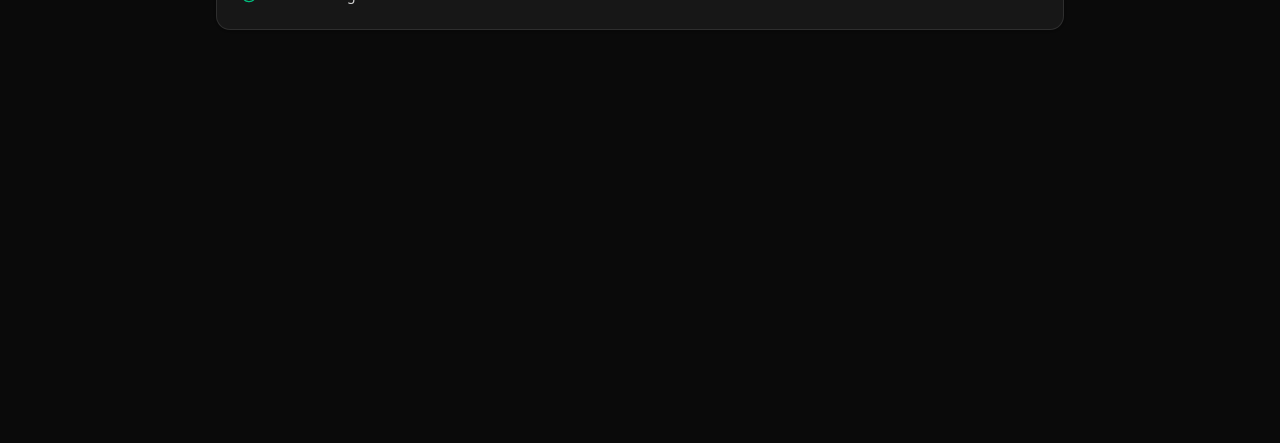
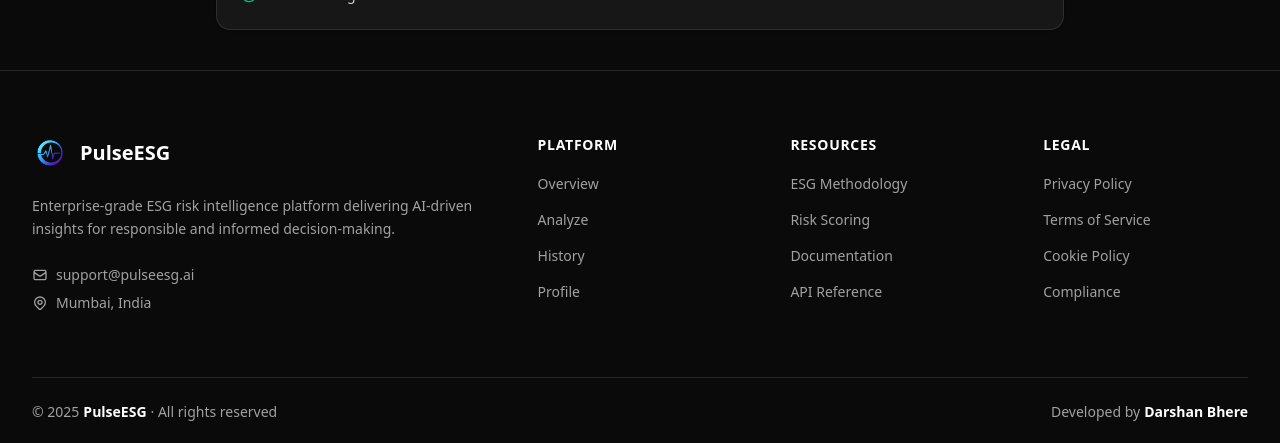
Before and after one commit to darshanbhere7/PulseESG, a React (Vite) app in the folder frontend/: page /profile in a window 1280 px wide. Shown: the part 508-951 px from the top of the page. Before the commit the page ends 800 px from the top, so only its background shows below. Built offline with nearby package versions, Linux system fonts and the light colour scheme; no server answers; sample sign-in values are in the browser's storage.

Commit message:
Frontend Ui polish Footer added

```diff
--- a/frontend/src/App.jsx
+++ b/frontend/src/App.jsx
@@ -1,6 +1,7 @@
 import { BrowserRouter, Routes, Route } from "react-router-dom";
 import ProtectedRoute from "./components/ProtectedRoute";
 import Navbar from "./components/Navbar";
+import Footer from "./components/Footer";
 
 import Home from "./pages/Home";
 import Login from "./pages/Login";
@@ -14,7 +15,7 @@ import Profile from "./pages/Profile";
 function App() {
   return (
     <BrowserRouter>
-      {/* Navbar will decide internally when to show */}
+      {/* Navbar decides internally when to show */}
       <Navbar />
 
       <Routes>
@@ -70,6 +71,9 @@ function App() {
           }
         />
       </Routes>
+
+      {/* Footer decides internally when to show */}
+      <Footer />
     </BrowserRouter>
   );
 }
--- /dev/null
+++ b/frontend/src/components/Footer.jsx
@@ -0,0 +1,182 @@
+import { useLocation, useNavigate } from "react-router-dom";
+import logo from "@/assets/PulseESGlogo.png";
+
+export default function Footer() {
+  const location = useLocation();
+  const navigate = useNavigate();
+
+  // Hide footer on public pages
+  if (
+    location.pathname === "/login" ||
+    location.pathname === "/register"
+  ) {
+    return null;
+  }
+
+  return (
+    <footer className="mt-auto border-t border-neutral-200 dark:border-neutral-800 bg-white dark:bg-neutral-950">
+      <div className="max-w-7xl mx-auto px-6 lg:px-8">
+        {/* Main Footer Content */}
+        <div className="py-12 lg:py-16">
+          <div className="grid grid-cols-1 md:grid-cols-2 lg:grid-cols-5 gap-8 lg:gap-12">
+            {/* Brand Section */}
+            <div className="lg:col-span-2">
+              <div
+                className="flex items-center gap-3 cursor-pointer group mb-6"
+                onClick={() => navigate("/overview")}
+              >
+                <img
+                  src={logo}
+                  alt="PulseESG"
+                  className="h-9 w-auto transition-transform group-hover:scale-105"
+                />
+                <span className="text-xl font-bold text-neutral-900 dark:text-white">
+                  PulseESG
+                </span>
+              </div>
+
+              <p className="text-sm leading-relaxed text-neutral-600 dark:text-neutral-400 max-w-md mb-6">
+                Enterprise-grade ESG risk intelligence platform delivering AI-driven insights for responsible and informed decision-making.
+              </p>
+
+              <div className="flex flex-col gap-2 text-sm text-neutral-600 dark:text-neutral-400">
+                <div className="flex items-center gap-2">
+                  <svg className="w-4 h-4" fill="none" stroke="currentColor" viewBox="0 0 24 24">
+                    <path strokeLinecap="round" strokeLinejoin="round" strokeWidth={2} d="M3 8l7.89 5.26a2 2 0 002.22 0L21 8M5 19h14a2 2 0 002-2V7a2 2 0 00-2-2H5a2 2 0 00-2 2v10a2 2 0 002 2z" />
+                  </svg>
+                  <a href="mailto:support@pulseesg.ai" className="hover:text-neutral-900 dark:hover:text-white transition-colors">
+                    support@pulseesg.ai
+                  </a>
+                </div>
+                <div className="flex items-center gap-2">
+                  <svg className="w-4 h-4" fill="none" stroke="currentColor" viewBox="0 0 24 24">
+                    <path strokeLinecap="round" strokeLinejoin="round" strokeWidth={2} d="M17.657 16.657L13.414 20.9a1.998 1.998 0 01-2.827 0l-4.244-4.243a8 8 0 1111.314 0z" />
+                    <path strokeLinecap="round" strokeLinejoin="round" strokeWidth={2} d="M15 11a3 3 0 11-6 0 3 3 0 016 0z" />
+                  </svg>
+                  <span>Mumbai, India</span>
+                </div>
+              </div>
+            </div>
+
+            {/* Platform Links */}
+            <div>
+              <h3 className="text-sm font-semibold text-neutral-900 dark:text-white uppercase tracking-wider mb-4">
+                Platform
+              </h3>
+              <ul className="space-y-3">
+                <li>
+                  <button
+                    onClick={() => navigate("/overview")}
+                    className="text-sm text-neutral-600 dark:text-neutral-400 hover:text-neutral-900 dark:hover:text-white transition-colors"
+                  >
+                    Overview
+                  </button>
+                </li>
+                <li>
+                  <button
+                    onClick={() => navigate("/analyze")}
+                    className="text-sm text-neutral-600 dark:text-neutral-400 hover:text-neutral-900 dark:hover:text-white transition-colors"
+                  >
+                    Analyze
+                  </button>
+                </li>
+                <li>
+                  <button
+                    onClick={() => navigate("/history")}
+                    className="text-sm text-neutral-600 dark:text-neutral-400 hover:text-neutral-900 dark:hover:text-white transition-colors"
+                  >
+                    History
+                  </button>
+                </li>
+                <li>
+                  <button
+                    onClick={() => navigate("/profile")}
+                    className="text-sm text-neutral-600 dark:text-neutral-400 hover:text-neutral-900 dark:hover:text-white transition-colors"
+                  >
+                    Profile
+                  </button>
+                </li>
+              </ul>
+            </div>
+
+            {/* Resources Links */}
+            <div>
+              <h3 className="text-sm font-semibold text-neutral-900 dark:text-white uppercase tracking-wider mb-4">
+                Resources
+              </h3>
+              <ul className="space-y-3">
+                <li>
+                  <button className="text-sm text-neutral-600 dark:text-neutral-400 hover:text-neutral-900 dark:hover:text-white transition-colors">
+                    ESG Methodology
+                  </button>
+                </li>
+                <li>
+                  <button className="text-sm text-neutral-600 dark:text-neutral-400 hover:text-neutral-900 dark:hover:text-white transition-colors">
+                    Risk Scoring
+                  </button>
+                </li>
+                <li>
+                  <button className="text-sm text-neutral-600 dark:text-neutral-400 hover:text-neutral-900 dark:hover:text-white transition-colors">
+                    Documentation
+                  </button>
+                </li>
+                <li>
+                  <button className="text-sm text-neutral-600 dark:text-neutral-400 hover:text-neutral-900 dark:hover:text-white transition-colors">
+                    API Reference
+                  </button>
+                </li>
+              </ul>
+            </div>
+
+            {/* Legal Links */}
+            <div>
+              <h3 className="text-sm font-semibold text-neutral-900 dark:text-white uppercase tracking-wider mb-4">
+                Legal
+              </h3>
+              <ul className="space-y-3">
+                <li>
+                  <button className="text-sm text-neutral-600 dark:text-neutral-400 hover:text-neutral-900 dark:hover:text-white transition-colors">
+                    Privacy Policy
+                  </button>
+                </li>
+                <li>
+                  <button className="text-sm text-neutral-600 dark:text-neutral-400 hover:text-neutral-900 dark:hover:text-white transition-colors">
+                    Terms of Service
+                  </button>
+                </li>
+                <li>
+                  <button className="text-sm text-neutral-600 dark:text-neutral-400 hover:text-neutral-900 dark:hover:text-white transition-colors">
+                    Cookie Policy
+                  </button>
+                </li>
+                <li>
+                  <button className="text-sm text-neutral-600 dark:text-neutral-400 hover:text-neutral-900 dark:hover:text-white transition-colors">
+                    Compliance
+                  </button>
+                </li>
+              </ul>
+            </div>
+          </div>
+        </div>
+
+        {/* Footer Bottom */}
+        <div className="border-t border-neutral-200 dark:border-neutral-800 py-6">
+          <div className="flex flex-col md:flex-row items-center justify-between gap-4 text-sm text-neutral-600 dark:text-neutral-400">
+            <div className="flex items-center gap-1">
+              <span>© {new Date().getFullYear()}</span>
+              <span className="font-semibold text-neutral-900 dark:text-white">PulseESG</span>
+              <span>· All rights reserved</span>
+            </div>
+
+            <div className="flex items-center gap-1">
+              <span>Developed by</span>
+              <span className="font-semibold text-neutral-900 dark:text-white">
+                Darshan Bhere
+              </span>
+            </div>
+          </div>
+        </div>
+      </div>
+    </footer>
+  );
+}
```
Also changed, not shown: frontend/src/pages/History.jsx (line endings or trailing spaces).
